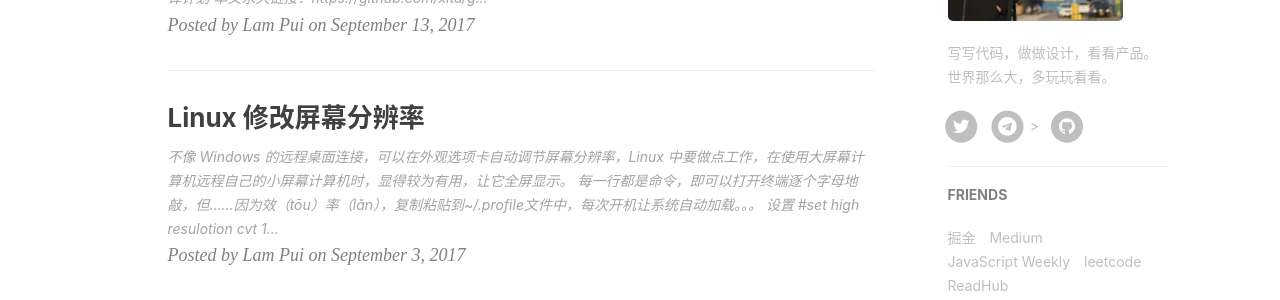
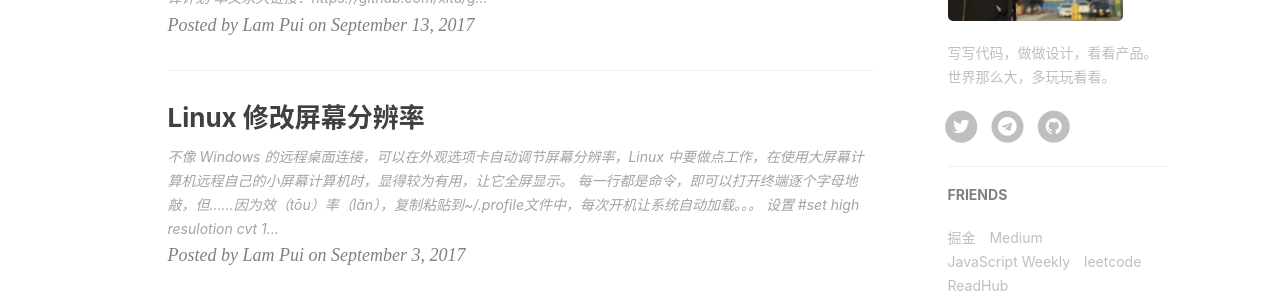
Before and after one commit to laampui/laampui.github.io, a Jekyll site: the page built from index.html, in a window 1280 px wide. Shown: the part 780-1080 px from the top of the page. Built offline with Jekyll 4.4.1, drawn with Linux system fonts in a browser that asks for light colours; the list of posts is cut into pages by our own code; comment, search, counter and statistics services are not loaded.

Commit message:
fixed a bug

```diff
--- a/_layouts/page.html
+++ b/_layouts/page.html
@@ -137,7 +137,7 @@
                   <i class="fa fa-circle fa-stack-2x"></i>
                   <i class="fa fa-telegram fa-stack-1x fa-inverse"></i>
                 </span>
-              </a>>
+              </a>
             </li>
             {% endif %} {% if site.facebook_username %}
             <li>
```
